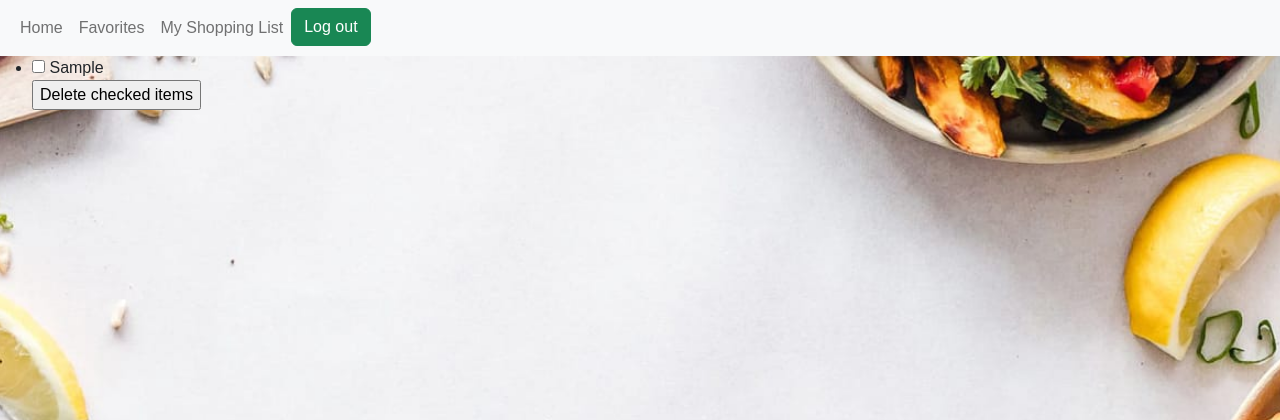
After one commit to niwei822/MagicIngredients, a Flask app: page /shoppinglist in a window 1280 px wide. The commit adds this page. Shown: the top 420 px of the page. Run offline with Flask 2, Linux system fonts and the light colour scheme; the visitor is signed in with stand-in values (Sample User, id 1); tables that the repository leaves empty hold one stand-in row (values such as "Sample post").

Commit message:
add shoppinglist

```diff
--- a/crud.py
+++ b/crud.py
@@ -88,21 +88,21 @@ def delete_favorite_by_recipeid(recipe_id):
 
 """Shoppinglist CRUD operations."""
 
-def create_shoppinglist(user_id, add_date):
+def create_shoppinglist(user_id):
     """Create and return a new shoppinglist."""
 
-    shoppinglist = Shoppinglist(user_id=user_id, add_date=datetime.now)
+    shoppinglist = Shoppinglist(user_id=user_id, add_date=datetime.now())
 
     return shoppinglist
 
 def get_shoppinglist_by_user(user_id):
      """Return all favorite recipes by user."""
 
-     return Shoppinglist.query.filter(Shoppinglist.user_id==user_id).all()
+     return Shoppinglist.query.filter(Shoppinglist.user_id==user_id).first()
 
 """item CRUD operations."""
 
-def create_item(shoppinglist_id, item, amount, is_checked):
+def create_item(shoppinglist_id, item, amount=0, is_checked=0):
     """Create and return a new shoppinglist item."""
 
     item = Item(
@@ -114,10 +114,10 @@ def create_item(shoppinglist_id, item, amount, is_checked):
 
     return item
 
-def get_items():
+def get_items(shoppinglist_id):
     """Return all shoppinglist items."""
 
-    return Item.query.all()
+    return Item.query.filter(Item.shoppinglist_id==shoppinglist_id).all()
 
 def update_item(item_id, new_item, new_amount, new_ischecked):
     """ Update a shoppinglist item given item_id and the updated information. """
--- a/server.py
+++ b/server.py
@@ -57,16 +57,18 @@ def login_user():
             session["user_email"] = user.email
             session["user_id"] = user.user_id
             session["user_name"] = user.username
-            flash(f"Welcome back. {user.username}")
+            #flash(f"Welcome back. {user.username}")
             return redirect(f"/user_home/{session['user_id']}")
         else:
             flash("Wrong combination.")
             return redirect("/login")
 
-@app.route("/logout", methods=["POST"])
+@app.route("/logout")
 def process_logout():
     """Delete session and logout user"""
-    session.clear()
+    del session["user_id"]
+    del session["user_name"]
+    del session["user_email"]
 
     return redirect("/")
 
@@ -107,9 +109,11 @@ def show_recipe_detail():
     endpoint = f"/{recipe_id}/information"
     final_url = url + endpoint
     print(final_url)
+
     data = {"includeNutrition":"false", "apiKey": API_KEY}
     response = requests.get(final_url, headers=HEADERS, params=data).json()
     print(response)
+
     cook_time = response['readyInMinutes']
     recipe_title = response['title']
     recipe_image = response['image']
@@ -117,8 +121,10 @@ def show_recipe_detail():
     source_url = response['sourceUrl']
     ingredient_list = response['extendedIngredients']
     ingredients = []
+    recipe_ingredient = ""
     for ingredient in ingredient_list:
-        ingredients.append(ingredient['original'])
+        ingredients.append({"ingredient_name": ingredient['original'], "ingredient_id": ingredient['id'], "ingredient_amount": ingredient['amount']})
+        recipe_ingredient += ingredient['original']
 
     analyzed_instructions = response['analyzedInstructions']
     if not analyzed_instructions:
@@ -132,7 +138,7 @@ def show_recipe_detail():
         recipe_steps = ",".join(steps)
 
     if not crud.get_recipe_by_api_id(recipe_id):
-        new_recipe = crud.create_recipe(recipe_id, recipe_title, ",".join(ingredients), recipe_image, recipe_steps, cook_time)
+        new_recipe = crud.create_recipe(recipe_id, recipe_title, recipe_ingredient, recipe_image, recipe_steps, cook_time)
         db.session.add(new_recipe)
         db.session.commit()
     local_recipe = crud.get_recipe_by_api_id(recipe_id)
@@ -161,14 +167,48 @@ def add_to_favorite_recipes(recipe_id):
         flash("Added to favorites")
     return redirect('/favorites')
 
-
 @app.route('/delete_from_favorite/<recipe_id>')
 def delete_from_favorite_recipes(recipe_id):
     """delete from favorite recipes"""
     crud.delete_favorite_by_recipeid(recipe_id)
     return redirect('/favorites')
 
+@app.route("/shoppinglist")
+def get_shopping_list():
+    """View shoppinglist."""
+    shopping_list = crud.get_shoppinglist_by_user(session['user_id'])
+    items = crud.get_items(shopping_list.shoppinglist_id)
+    return render_template("shoppinglist.html", user_id=session['user_id'], items=items)
 
+@app.route("/add_to_shoppinglist", methods=['POST'])
+def add_to_shopping_list():
+    """Add to shopping list"""
+    items = request.form.getlist('ingredient')
+    shoppinglist = crud.get_shoppinglist_by_user(session['user_id'])
+    if not shoppinglist:
+        new_shoppinglist = crud.create_shoppinglist(session['user_id'])
+        db.session.add(new_shoppinglist)
+        db.session.commit()
+    added_items_list = []
+    if crud.get_items(shoppinglist.shoppinglist_id):
+        added_items = crud.get_items(shoppinglist.shoppinglist_id)
+        for added_item in added_items:
+            added_items_list.append(added_item.item)
+
+    for item in items:
+        if item not in added_items_list:
+            shoppinglist_item = crud.create_item(shoppinglist.shoppinglist_id, item)
+            db.session.add(shoppinglist_item)
+            db.session.commit()
+    return redirect("/shoppinglist")
+
+@app.route("/delete_item", methods=['POST'])
+def delete_item():
+    """Delete item"""
+    item_ids = request.form.getlist('item')
+    for item_id in item_ids:
+        crud.delete_item(item_id)
+    return redirect("/shoppinglist")
 
 if __name__ == "__main__":
     connect_to_db(app)
--- a/static/css/style.css
+++ b/static/css/style.css
@@ -284,3 +284,15 @@ a:hover {
     background: #fff;
     box-shadow: 5px 5px 10px 1px rgba(0, 0, 0, 0.2);
 }
+
+@media only screen and (min-width: 768px) and (max-width: 991px) {
+    .ingredients {
+        margin-bottom: 80px;
+    }
+}
+
+@media only screen and (max-width: 767px) {
+    .ingredients {
+        margin-bottom: 80px;
+    }
+}
--- a/templates/base.html
+++ b/templates/base.html
@@ -43,7 +43,7 @@
             <a class="nav-link" href="/shoppinglist">My Shopping List</a>
           </li>
           <li class="nav-item">
-              <form action="/logout" method="POST">
+              <form action="/logout">
                   <button class='btn btn-success pull-right' id="logout">
                       Log out</button>
               </form>
--- /dev/null
+++ b/templates/shoppinglist.html
@@ -0,0 +1,36 @@
+{% extends 'base.html' %}
+
+{% block title %}My Shopping List{% endblock %}
+{% block head %}
+<!--CSS style-->
+<link rel="stylesheet" href="/static/css/shoppinglist.css" />
+{% endblock %}
+{% block body %}
+<div class="col-12 col-lg-4">
+    <ul id="add_item">
+        <form action="/delete_item" method="POST">
+            {% if not items %}
+            <h1>Sorry, you don't have a shopping list yet.</h1>
+            {% else %}
+            {% for item in items %}
+            <li>
+                <input type="checkbox" class="custom-control-input" name="item" value="{{ item.item_id }}">
+                <label class="custom-control-label" for="customCheck8">{{ item.item }}</label>
+            </li>
+            {% endfor %}
+            {% endif %}
+            {% if not items %}
+            <input type="hidden" value="Delete checked items">
+            {% else %}
+            <input type="submit" value="Delete checked items">
+            {% endif %}
+        </form>
+    </ul>
+</div>
+
+
+
+
+
+
+{% endblock %}
```
Also changed, not shown: templates/recipe_detail.html (+15 -9 lines), templates/recipe_results.html (+7 -5 lines), static/css/shoppinglist.css (added), 1 other file.
